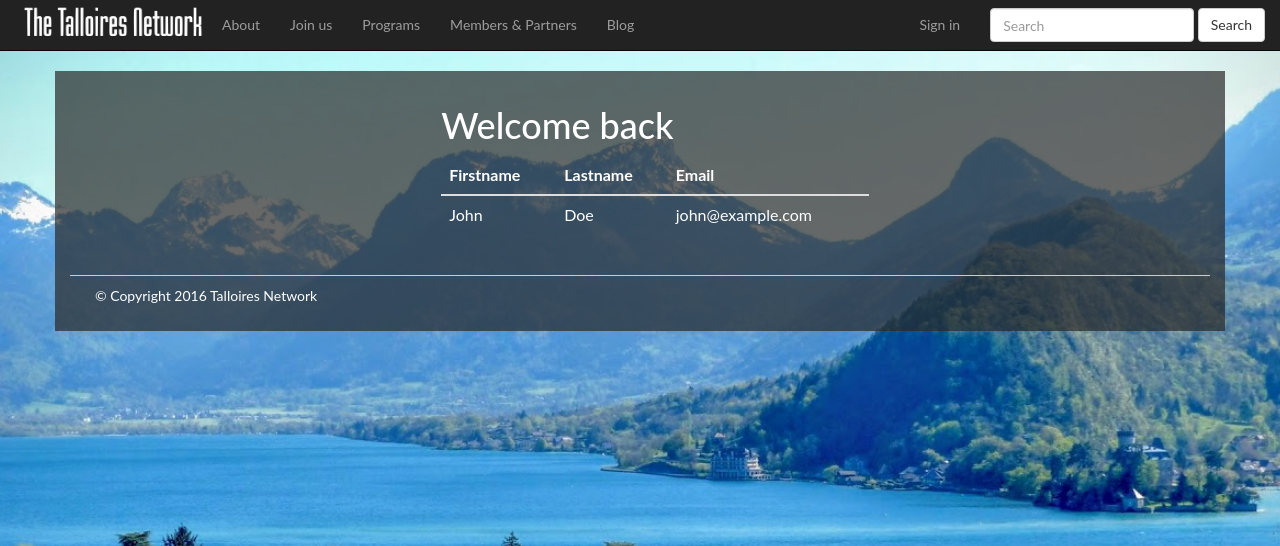
After one commit to jackvallerie/tnDues, a Python web app: template server/templates/flask_user/user_profile.html in a window 1280 px wide. The commit adds this page. Shown: the top 546 px of the page. Run offline with Jinja, Linux system fonts and the light colour scheme; the template is opened without the code that fills it, so the values that code supplies are empty; some libraries are stand-ins or nearby versions.

Commit message:
Modified user profile and moved the file into server folder so everyone can see

```diff
--- a/server/templates/flask_user/register.html
+++ b/server/templates/flask_user/register.html
@@ -41,7 +41,6 @@
 
     {{ render_field(form.password, tabindex=230) }}
 
-
     {% if user_manager.enable_retype_password %}
         {{ render_field(form.retype_password, tabindex=240) }}
     {% endif %}
--- /dev/null
+++ b/server/templates/flask_user/user_profile.html
@@ -0,0 +1,38 @@
+{% extends 'flask_user/member_base.html' %}
+
+{% block content %}
+{% from "flask_user/_macros.html" import render_field, render_checkbox_field, render_submit_field %}
+
+<div class="container-fluid">
+        <h1> Welcome back</h1>
+        <table class="table">
+          <thead>
+            <tr>
+              <th>Firstname</th>
+              <th>Lastname</th>
+              <th>Email</th>
+            </tr>
+          </thead>
+          <tbody>
+            <tr>
+              <td>John</td>
+              <td>Doe</td>
+              <td>john@example.com</td>
+            </tr>
+
+          </tbody>
+        </table>
+</div>
+
+<div class="container-fluid">
+
+{% if user_manager.enable_change_username %}
+<p><a class="btn btn-large btn-info" href="{{ url_for('user.change_username') }}">{%trans%}Change institution name{%endtrans%}</a></p>
+{% endif %}
+{% if user_manager.enable_change_password %}
+<p><a class="btn btn-large btn-info" href="{{ url_for('user.change_password') }}">{%trans%}Change password{%endtrans%}</a></p>
+{% endif %}
+
+</div>
+
+{% endblock %}
--- a/server/views.py
+++ b/server/views.py
@@ -66,4 +66,4 @@ def charge():
         return render_template('charge.html', amount=chargeAmount)
     except st.error.CardError as e:
         # Card declined
-        print "Ooops, card declined!"
+        print ("Ooops, card declined!")
```
Also changed, not shown: server/templates/flask_user/templates/flask_user/user_profile.html (deleted, +0 -15 lines).
